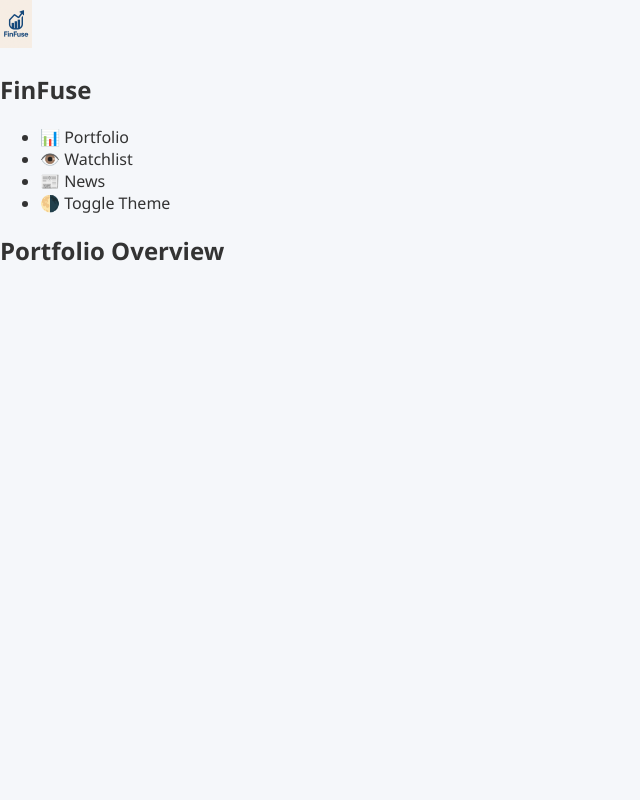
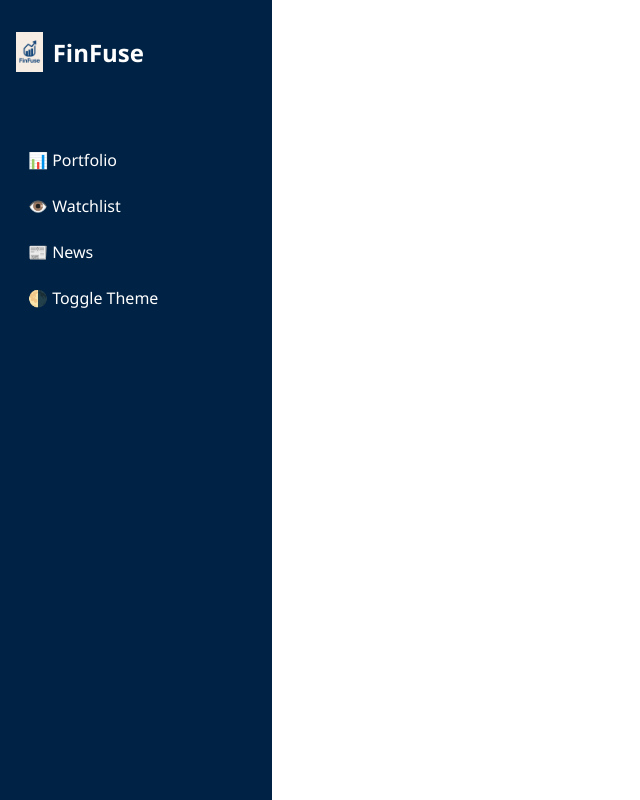
Before and after one commit to Darshil2127/Portfolio, a Flask app: template templates/dashboard.html in a window 1280 px wide. Shown: the whole page, without its empty margins (0-640 px from the left). Run offline with Flask 3, Linux system fonts and the light colour scheme; the template is opened without the code that fills it, so the values that code supplies are empty.

Commit message:
Update style.css

```diff
--- a/static/style.css
+++ b/static/style.css
@@ -1,136 +1,88 @@
 body {
+  margin: 0;
   font-family: 'Segoe UI', sans-serif;
-  margin: 0;
-  padding: 0;
-  background: #f5f7fa;
+  background-color: #f5f7fa;
   color: #333;
 }
 
-.dashboard-container {
-  max-width: 1200px;
-  margin: auto;
-  padding: 2rem;
+.layout {
+  display: flex;
+  min-height: 100vh;
 }
 
-.dashboard-header {
+.sidebar {
+  width: 240px;
+  background-color: #002244;
+  color: #fff;
+  padding: 1rem;
   display: flex;
-  justify-content: space-between;
-  align-items: center;
-  flex-wrap: wrap;
-  margin-bottom: 2rem;
+  flex-direction: column;
+  gap: 2rem;
 }
 
-.logo-title {
+.logo-section {
   display: flex;
   align-items: center;
-  gap: 12px;
+  gap: 10px;
 }
 
 .logo-img {
-  height: 48px;
-  object-fit: contain;
+  height: 40px;
 }
 
-.portfolio-summary {
-  display: flex;
-  gap: 2rem;
-  font-size: 1.1rem;
-  margin-bottom: 2rem;
-  flex-wrap: wrap;
+.nav-links {
+  list-style: none;
+  padding: 0;
 }
 
-.stock-cards {
-  display: grid;
-  grid-template-columns: repeat(auto-fill, minmax(260px, 1fr));
-  gap: 1rem;
+.nav-links li {
+  padding: 0.75rem;
+  cursor: pointer;
+  border-radius: 6px;
+  transition: background 0.2s ease;
 }
 
-.stock-card {
-  background: white;
-  border-radius: 12px;
-  padding: 1rem;
-  box-shadow: 0 0 8px rgba(0,0,0,0.05);
-  display: flex;
-  flex-direction: column;
-  justify-content: space-between;
+.nav-links li:hover {
+  background-color: #003366;
 }
 
-.card-header {
-  display: flex;
-  justify-content: space-between;
-  align-items: center;
+.main-content {
+  flex: 1;
+  padding: 2rem;
+  background-color: #ffffff;
 }
 
-.card-body p {
-  margin: 0.4rem 0;
+.tab-section {
+  display: none;
 }
 
-.ai-suggestion {
-  padding: 4px 8px;
-  border-radius: 6px;
-  font-size: 0.8rem;
-  font-weight: bold;
-  color: white;
-}
-
-.ai-suggestion.buy { background-color: green; }
-.ai-suggestion.sell { background-color: red; }
-.ai-suggestion.hold { background-color: gray; }
-
-.ai-reason {
-  font-size: 0.85rem;
-  color: #666;
-  margin-top: 0.5rem;
-}
-
-.news-section {
-  margin-top: 3rem;
-}
-
-.news-section h2 {
-  margin-bottom: 1rem;
+.tab-section h1 {
+  margin-top: 0;
 }
 
 .news-item {
-  background: #fff;
+  background: #f9f9f9;
+  padding: 1rem;
+  margin: 1rem 0;
   border-radius: 8px;
-  padding: 1rem;
-  margin-bottom: 1rem;
   box-shadow: 0 0 6px rgba(0,0,0,0.05);
 }
 
 .news-item h3 {
   margin: 0 0 0.5rem;
-  font-size: 1.1rem;
 }
 
 .news-item p {
-  font-size: 0.9rem;
-  color: #444;
+  margin: 0 0 0.5rem;
 }
 
 .news-item a {
+  color: #1f77b4;
   font-weight: 500;
-  color: #1f77b4;
-  text-decoration: none;
 }
 
 .news-item a:hover {
   text-decoration: underline;
-}
-
-button {
-  background-color: #1f77b4;
-  color: white;
-  border: none;
-  padding: 0.5rem 1rem;
-  font-size: 1rem;
-  border-radius: 6px;
-  cursor: pointer;
-}
-
-button:hover {
-  background-color: #155a8a;
 }
 
 /* Dark mode */
@@ -139,24 +91,16 @@ body.dark-mode {
   color: #f0f0f0;
 }
 
-body.dark-mode .stock-card,
-body.dark-mode .news-item {
+body.dark-mode .main-content {
   background-color: #2a2a2a;
   color: #f0f0f0;
 }
 
-body.dark-mode .ai-reason {
-  color: #ccc;
+body.dark-mode .sidebar {
+  background-color: #111;
 }
 
-body.dark-mode a {
-  color: #90cdf4;
+body.dark-mode .news-item {
+  background-color: #3a3a3a;
+  color: #eee;
 }
-
-body.dark-mode button {
-  background-color: #444;
-}
-
-body.dark-mode button:hover {
-  background-color: #666;
-}
```
